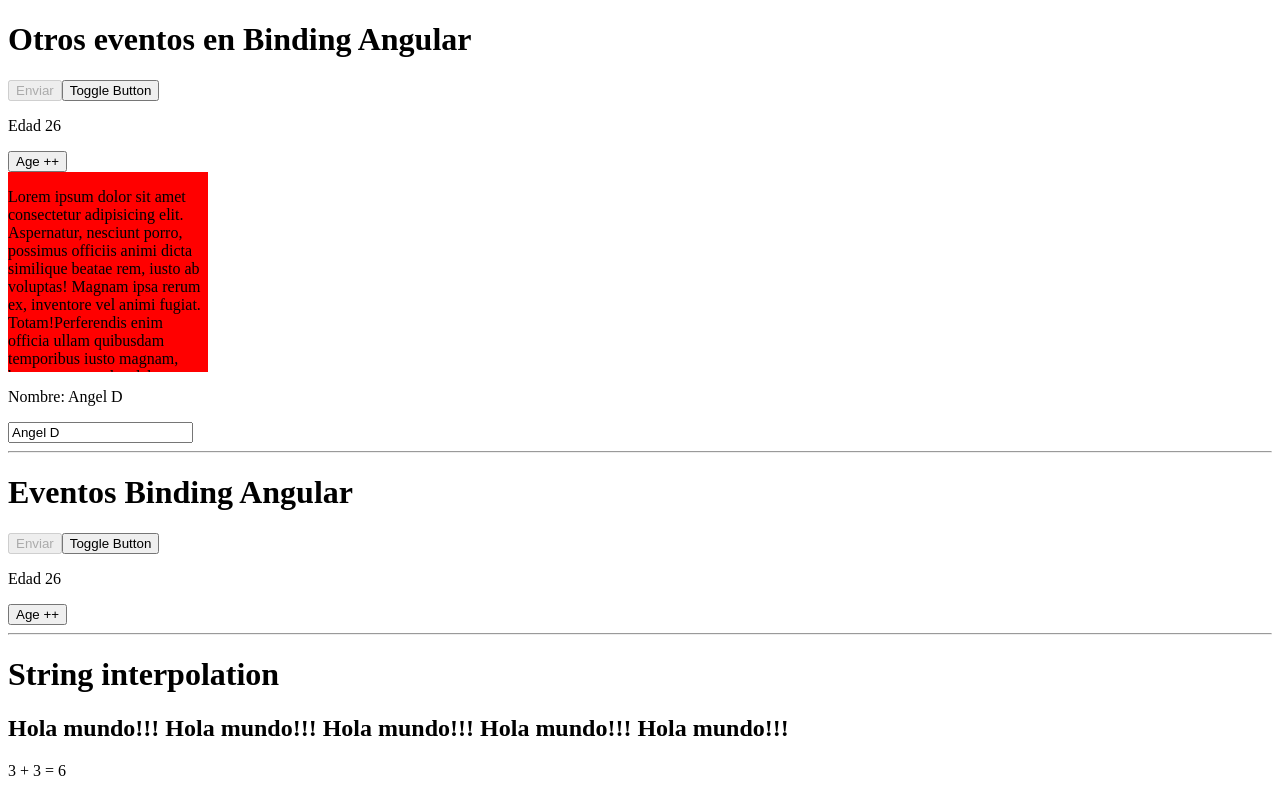
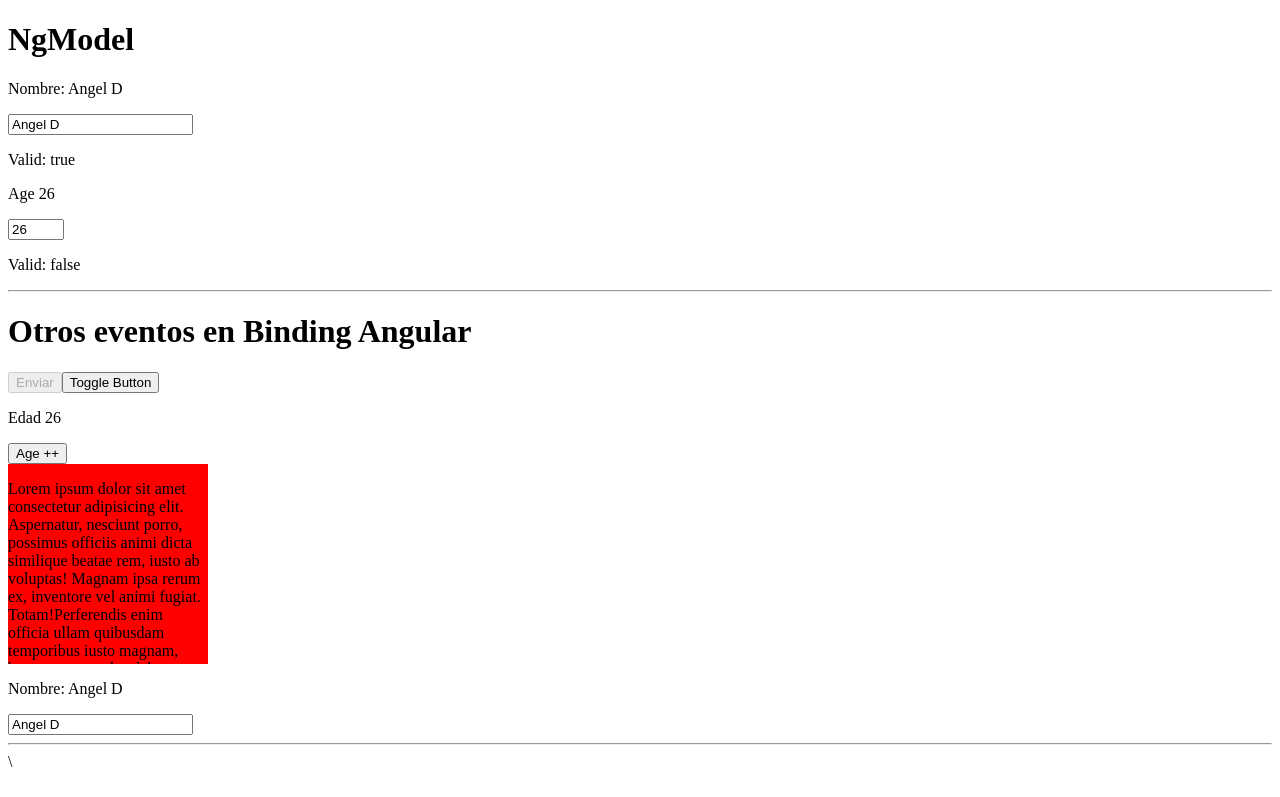
Before and after one commit to AngelDHackerman/fundamentosAngular, an Angular app in the folder my-store/: page / in a window 1280 px wide. Shown: the top 797 px of the page. Built offline with nearby package versions, Linux system fonts and the light colour scheme.

Commit message:
usando ngModel y como hacer validaciones en los formularios

```diff
--- a/my-store/src/app/app.component.html
+++ b/my-store/src/app/app.component.html
@@ -1,4 +1,20 @@
 <!--  Todo lo que esta dentro de los {{}} viene del archivo app.components.ts -->
+
+<!-- ! NG Model, hace lo mismo que el binding Angular pero nos ahorramos lo del evento -->
+<!-- ? El Ng Model y el data Binding es una fucion entre el property Binding y el event binding -->
+<!-- ? Para que funcione el NgModel tenemos que habilitar el modulo/paquete de formularios -->
+
+<h1>NgModel</h1>
+<p>Nombre: {{ person.name }}</p>
+
+<input type="text" required #nameImput="ngModel" [(ngModel)]="person.name"> <!-- * Debemos habilitar el formModules en el app.modules.ts -->
+<p>Valid: {{ nameImput.valid}}</p> <!-- * #nameImput="ngModel" necesario para decir que es un ngModel y poder verificar si es valido  -->
+
+<p>Age {{ person.age }}</p>
+<input type="number" max="18" min="10" required #ageInput="ngModel" [(ngModel)]="person.age" />
+<p>Valid: {{ ageInput.valid }}</p>
+
+<hr>
 
 <!-- ! Otros eventos en Binding Angular -->
 
@@ -16,7 +32,7 @@
 <p>Nombre: {{ person.name }}</p>
 <input type="text" [value]="person.name" (keyup)="changeName($event)">
 
-<hr>
+<hr>\
 
 <!-- ! Event Binding Angular -->
 
--- a/my-store/src/app/app.module.ts
+++ b/my-store/src/app/app.module.ts
@@ -1,5 +1,6 @@
 import { NgModule } from '@angular/core';
 import { BrowserModule } from '@angular/platform-browser';
+import { FormsModule } from '@angular/forms'; // ! importado para los forms
 
 import { AppRoutingModule } from './app-routing.module';
 import { AppComponent } from './app.component';
@@ -10,6 +11,7 @@ import { AppComponent } from './app.component';
   ],
   imports: [
     BrowserModule,
+    FormsModule, // ! esto se agrego por la importacion del formsModule
     AppRoutingModule
   ],
   providers: [],
```
